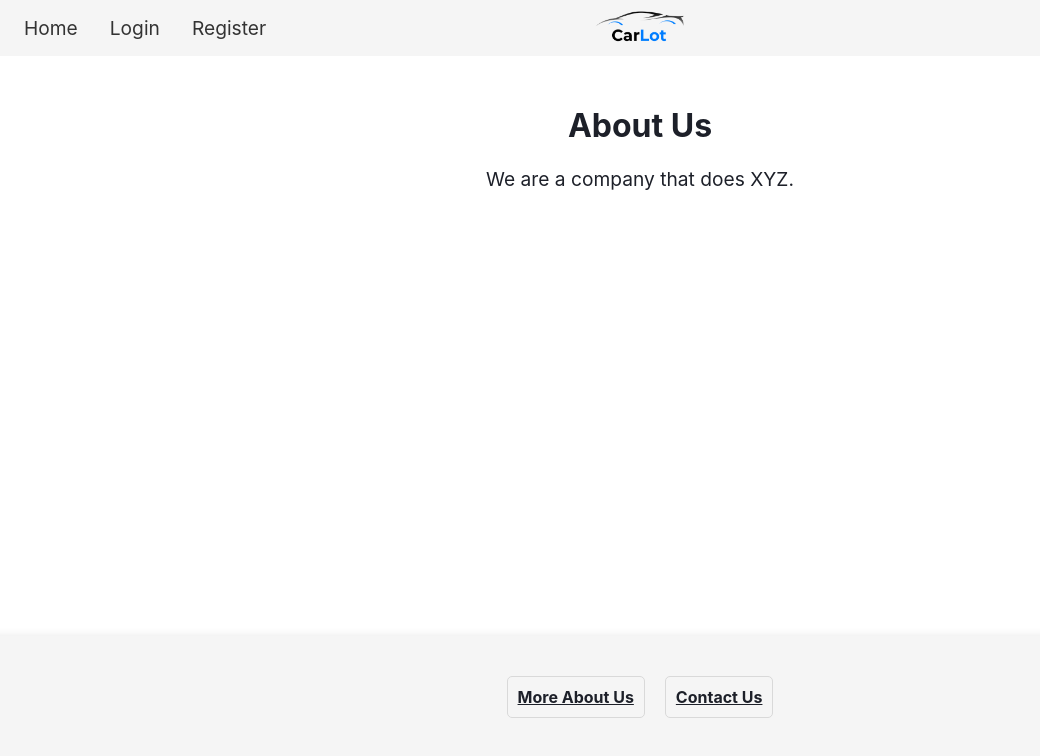
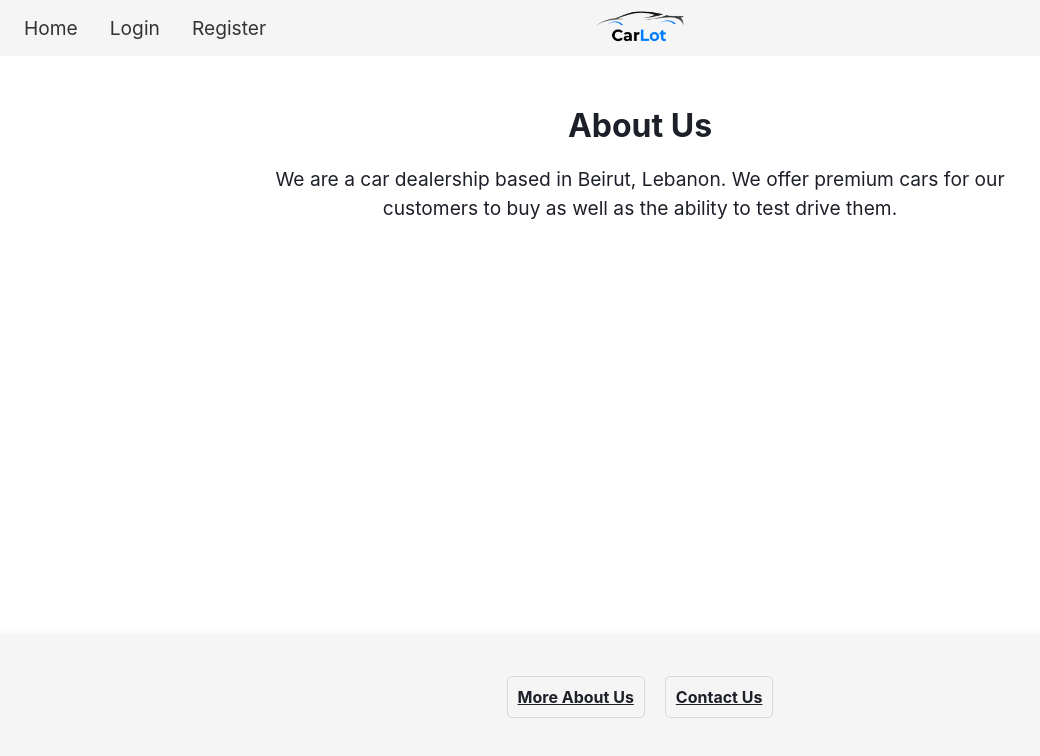
Before and after one commit to rimbarakat/car-dealership-frontend, a React (Create React App) app: page /about-us in a window 1280 px wide. Shown: the top 756 px of the page, without its empty margins (0-1040 px from the left). Built offline with nearby package versions, Linux system fonts and the light colour scheme; no server answers.

Commit message:
Updated about us

```diff
--- a/src/pages/aboutUs.js
+++ b/src/pages/aboutUs.js
@@ -5,7 +5,7 @@ function AboutUs() {
   return (
     <div className="about-us-container">
       <h1 className="about-us-heading">About Us</h1>
-      <p className="about-us-description">We are a company that does XYZ.</p>
+      <p className="about-us-description">We are a car dealership based in Beirut, Lebanon. We offer premium cars for our customers to buy as well as the ability to test drive them. </p>
     </div>
   );
 }
```
